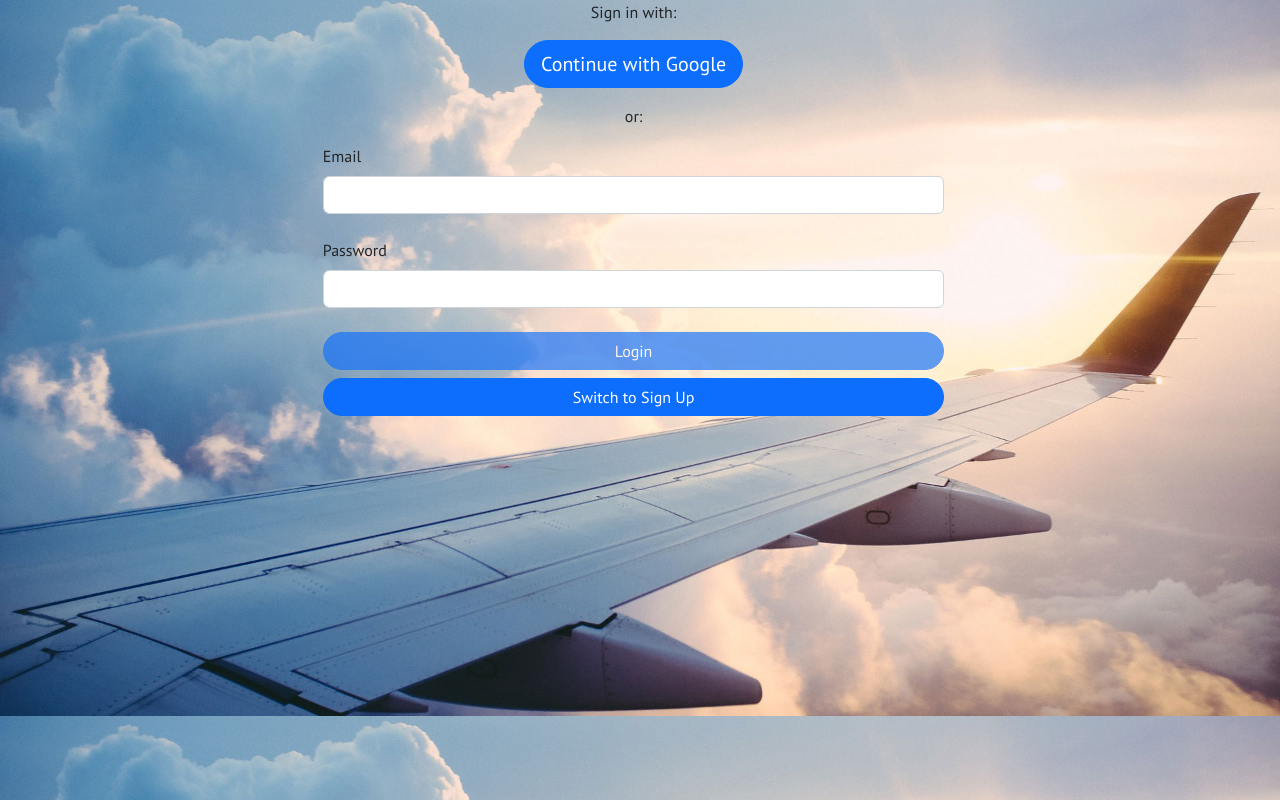
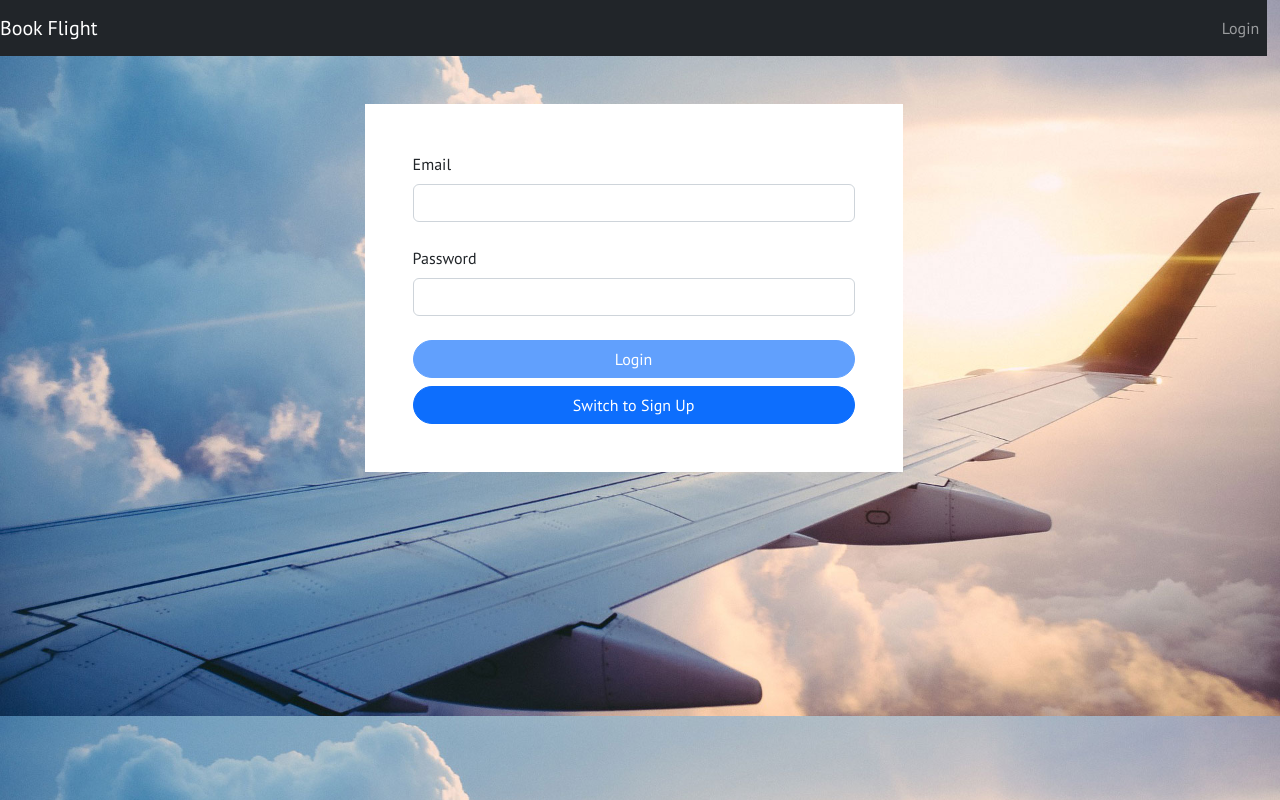
Before and after one commit to robindra/book-flight, an Angular app: page /login in a window 1280 px wide. Built offline with nearby package versions, Linux system fonts and the light colour scheme.

Commit message:
# UI Update for login page

```diff
--- a/src/app/core/header/header.component.html
+++ b/src/app/core/header/header.component.html
@@ -1,5 +1,5 @@
-<nav class="navbar navbar-expand-lg navbar-dark bg-dark" *ngIf="isAuthenticated">
-    <a class="navbar-brand" href="#">Silvermine</a>
+<nav class="navbar navbar-expand-lg navbar-dark bg-dark">
+    <a class="navbar-brand" href="#">Book Flight</a>
     <button class="navbar-toggler" type="button" data-toggle="collapse" data-target="#navbarNav" aria-controls="navbarNav" aria-expanded="false" aria-label="Toggle navigation">
       <span class="navbar-toggler-icon"></span>
     </button>
--- a/src/app/modules/home/pages/home.component.css
+++ b/src/app/modules/home/pages/home.component.css
@@ -60,3 +60,7 @@ ul.countryCode {
 .span-block{
   display: block;
 }
+
+.section .section-center {
+  top: 213px;
+}
--- a/src/app/modules/login/page/login.component.css
+++ b/src/app/modules/login/page/login.component.css
@@ -0,0 +1,52 @@
+/ Change the white to any color /
+input:-webkit-autofill,
+input:-webkit-autofill:hover,
+input:-webkit-autofill:focus,
+input:-webkit-autofill:active{
+    -webkit-box-shadow: 0 0 0 30px white inset !important;
+}
+
+
+.form-outline .form-control:focus{
+    -webkit-box-shadow: 0 0 0 30px white inset !important;
+}
+/ You can add global styles to this file, and also import other style files /
+.form-outline {
+    position: relative;
+}
+
+.form-outline .form-control~.form-label {
+    position: absolute;
+    top: 0;
+    max-width: 90%;
+    white-space: nowrap;
+    overflow: hidden;
+    text-overflow: ellipsis;
+    left: 0.75rem;
+    padding-top: 0.37rem;
+    pointer-events: none;
+    transform-origin: 0 0;
+    transition: all .2s ease-out;
+    color: rgba(0,0,0,.6);
+    margin-bottom: 0;
+}
+
+.form-outline .form-control:focus {
+    box-shadow: none!important;
+}
+
+.form-control:focus {
+    color: #4f4f4f;
+    background-color: #fff;
+    outline: 0;
+    box-shadow: 0 0 0 0.25rem rgb(59 113 202 / 25%);
+}
+
+.form-outline .form-control:focus~.form-label {
+    color: #3b71ca;
+}
+
+.form-outline .form-control.active~.form-label, .form-outline .form-control:focus~.form-label {
+    transform: translateY(-1rem) translateY(0.1rem) scale(.8);
+    background-color: #fff;
+}
--- a/src/app/modules/login/page/login.component.html
+++ b/src/app/modules/login/page/login.component.html
@@ -1,6 +1,5 @@
-<!--login page-->
 <div class="row">
-  <div class="col-6 m-auto">
+  <div class="col-5 mt-5 mb-5 p-5 m-auto" style="background-color: #fff;">
     <div class="alert alert-danger" *ngIf="error.length" style="text-align: center;">
       {{error}}
     </div>
@@ -8,21 +7,6 @@
       <app-loding-spinner></app-loding-spinner>
     </div>
     <form #authForm="ngForm" (ngSubmit)="onSubmit(authForm)" *ngIf="!isLoading">
-      <div class="text-center mb-3">
-        <p>Sign in with:</p>
-        <a
-          class="btn btn-primary btn-lg btn-block"
-          style="border-radius: 25px"
-          href="#!"
-          role="button"
-        >
-          <i class="fa fa-google"></i>Continue with Google
-        </a>
-      </div>
-
-      <p class="text-center">or:</p>
-
-      <!-- Email input -->
       <div class="form-outline mb-4">
         <label class="form-label" for="loginName">Email</label>
         <input
@@ -36,7 +20,6 @@
         />
       </div>
 
-      <!-- Password input -->
       <div class="form-outline mb-4">
         <label class="form-label" for="loginPassword">Password</label>
         <input
@@ -49,8 +32,6 @@
           minlength="6"
         />
       </div>
-
-      <!-- Submit button -->
       <div class="d-grid gap-2">
         <button
           class="btn btn-primary"
@@ -59,8 +40,7 @@
           [disabled]="!authForm.valid"
         >
           {{ isLogInMode ? "Login" : "Sign Up" }}
-        </button>
-        <button
+        </button> <button
         class="btn btn-primary"
         style="border-radius: 25px"
         type="button"
@@ -72,5 +52,3 @@
     </form>
   </div>
 </div>
-
-<!--login page-->
--- a/src/app/modules/login/page/login.component.ts
+++ b/src/app/modules/login/page/login.component.ts
@@ -38,8 +38,8 @@ export class LoginComponent implements OnInit {
 
     authObs.subscribe(
       (resData) => {
+        this._router.navigate(['/home'])
         this.isLoading = false;
-        this._router.navigate(['/home'])
       },
       (errorMessage) => {
         this.error = errorMessage;
```
Lines whose indentation alone changed are shown as unchanged.
